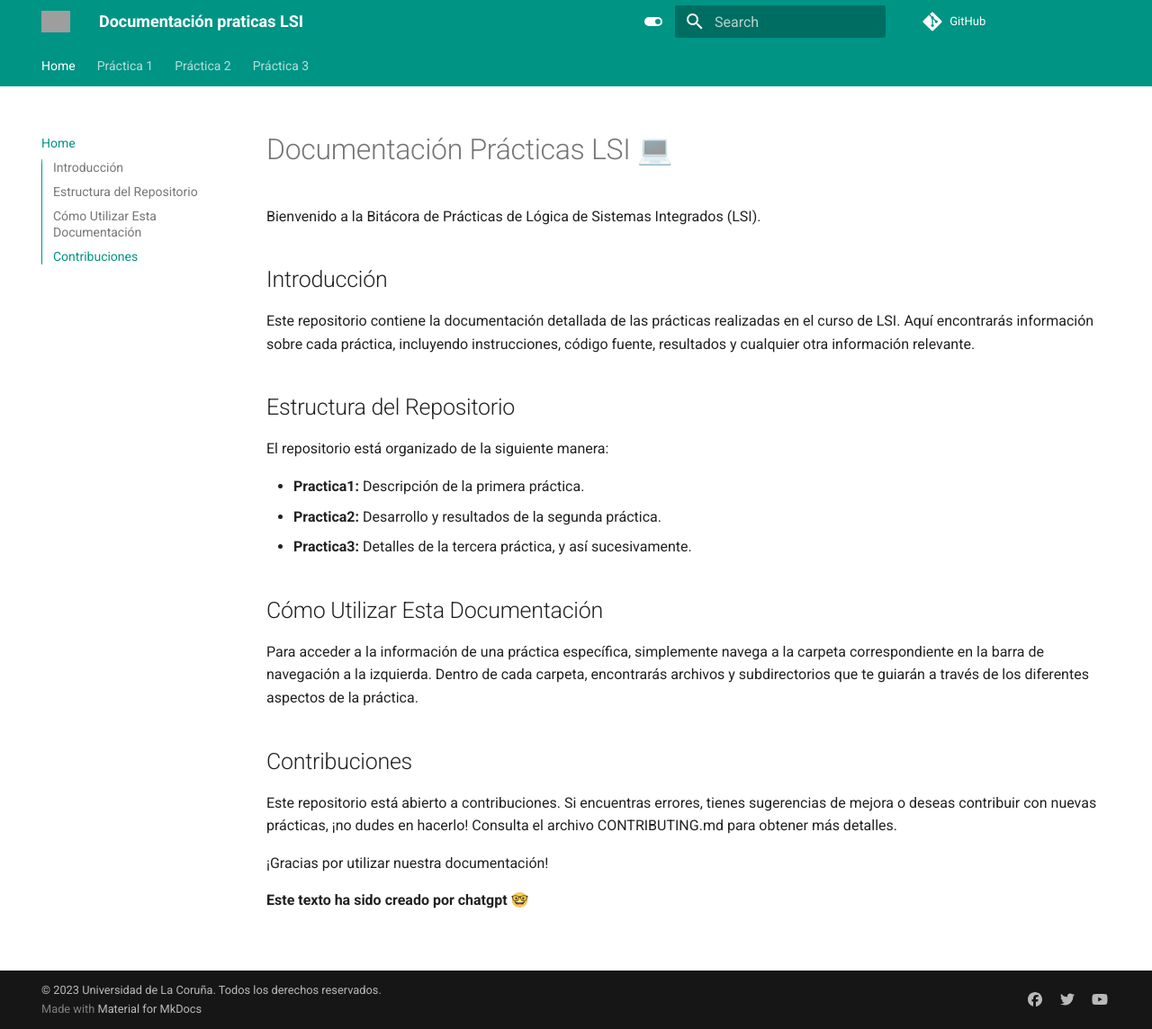
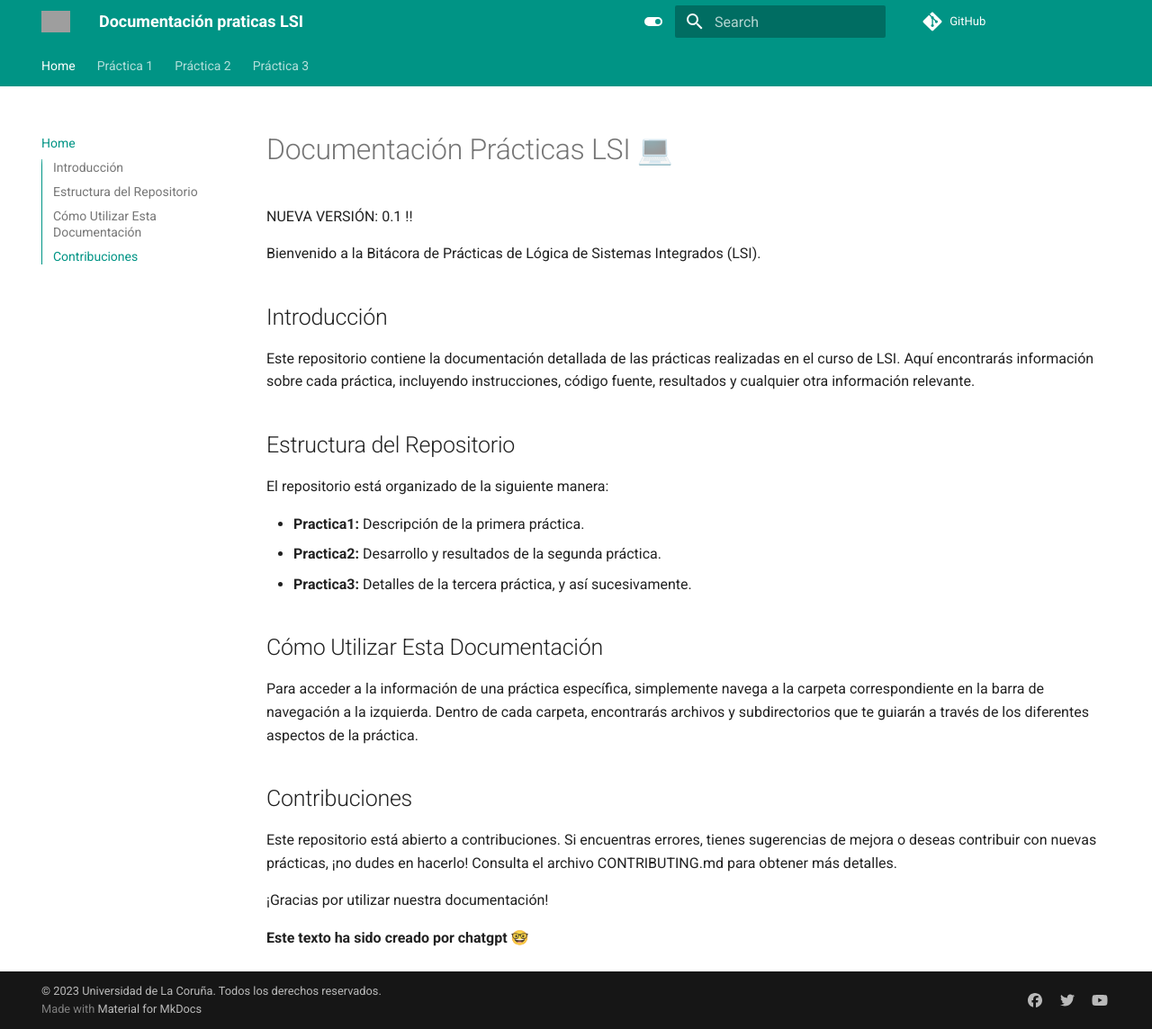
Before and after one commit to raulmouzo/mkdocs-project, an MkDocs documentation site: the page built from docs/index.md, in a window 1280 px wide and 1144 px high. Shown: the whole window at 90% size. Built offline with MkDocs 1.6.1 and Material for MkDocs 9.7.7, drawn with Linux system fonts in a browser that asks for light colours; comment, search, counter and statistics services are not loaded; the version menu is left out; part of the change alters nothing that is shown; grey boxes are pictures that could not be loaded.

```diff
--- a/docs/index.md
+++ b/docs/index.md
@@ -1,4 +1,6 @@
 # Documentación Prácticas LSI 💻
+
+NUEVA VERSIÓN: 0.1 !!
 
 Bienvenido a la Bitácora de Prácticas de Lógica de Sistemas Integrados (LSI).
 
--- a/mkdocs.yml
+++ b/mkdocs.yml
@@ -63,3 +63,5 @@ extra:
       link: http://twitter.com/#!/FIC_UDC
     - icon: fontawesome/brands/youtube
       link: https://www.youtube.com/channel/UC3uk5vkUEJUI_NuWrYP_UXw
+  version:
+    provider: mike
```
Also changed, not shown: site/404.html, site/index.html, site/p1/index.html, site/p2/index.html, site/p3/index.html, site/search/search_index.json, 1 other file.
